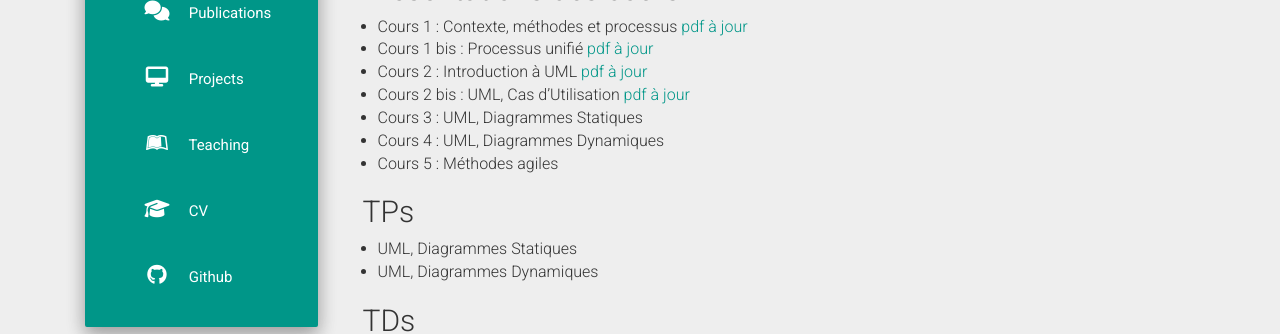
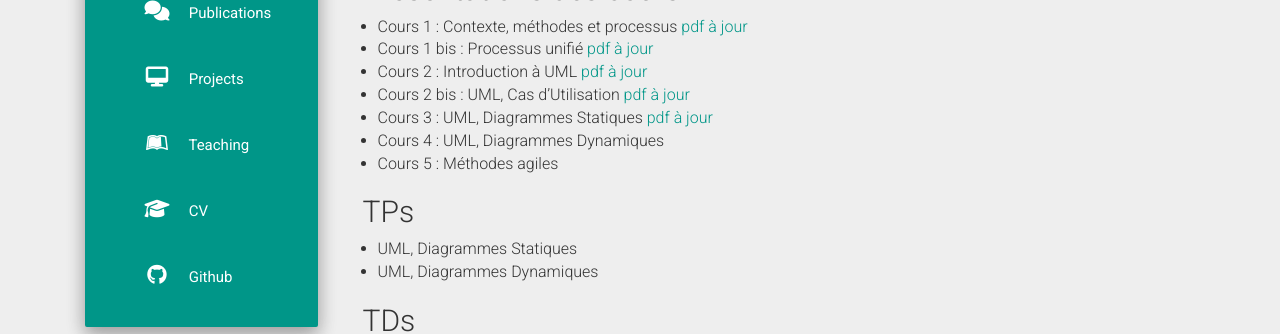
Before and after one commit to taotaoini/lachand.github.io, a Jekyll site: the page built from cci-uml-2018.md, in a window 1280 px wide. Shown: the part 371-705 px from the top of the page. Built offline with Jekyll 4.4.1, drawn with Linux system fonts in a browser that asks for light colours; nearby versions of some CDN libraries.

Commit message:
Update cci-uml-2018.md

```diff
--- a/cci-uml-2018.md
+++ b/cci-uml-2018.md
@@ -10,7 +10,7 @@ permalink: /teaching/2018/cci-uml-2018
 * Cours 1 bis : Processus unifié [pdf à jour](https://docs.google.com/presentation/d/1GgBWk3VaYu_dMciIW1-sjdM5f664ZPhUJp7qi-TTMJw/export/pdf)
 * Cours 2 : Introduction à UML [pdf à jour](https://docs.google.com/presentation/d/1j8s08sCK-dB-zXgtpRXP0lpTAq-72s7eCO6Kk25Q6LI/export/pdf)
 * Cours 2 bis : UML, Cas d’Utilisation [pdf à jour](https://docs.google.com/presentation/d/19nSOHqYMpRx5PzdSEk60U7oVYX3Nikz8lHn4sKjVrEU/export/pdf)
-* Cours 3 : UML, Diagrammes Statiques
+* Cours 3 : UML, Diagrammes Statiques [pdf à jour](https://docs.google.com/presentation/d/1cXovZMw-qe42-9Rq7rsNabLVYk0m5I1G0JYWoWo7eQo/export/pdf)
 * Cours 4 : UML, Diagrammes Dynamiques
 * Cours 5 : Méthodes agiles
 
```
